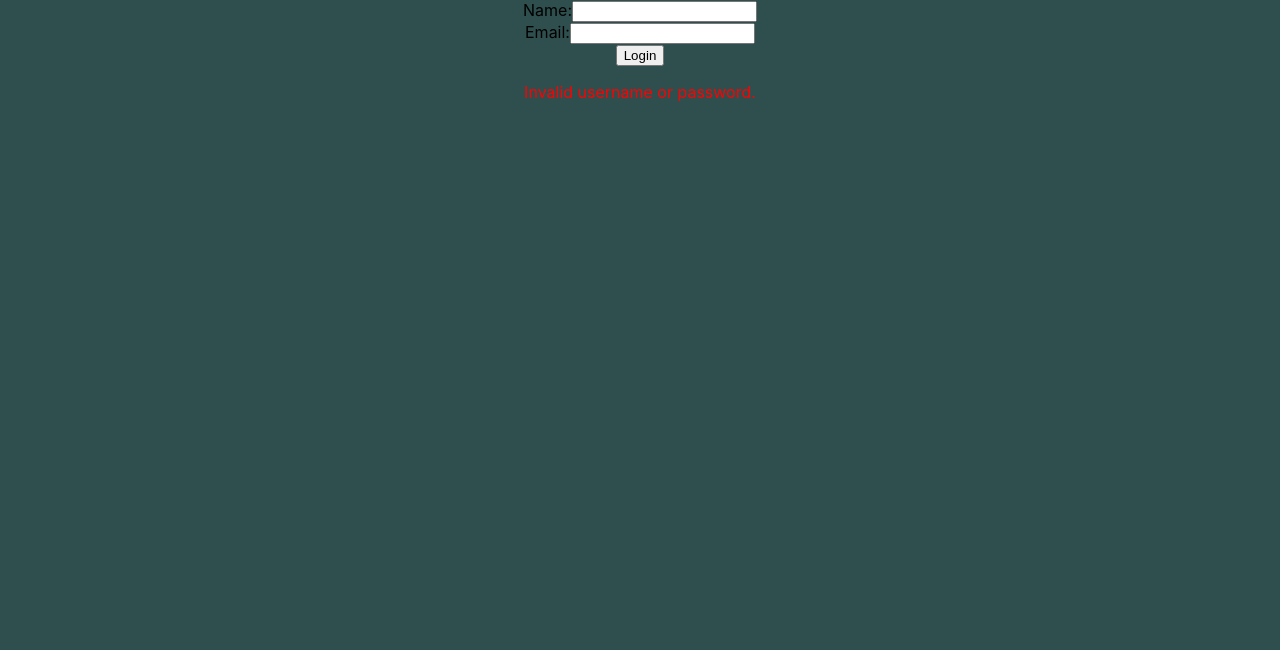
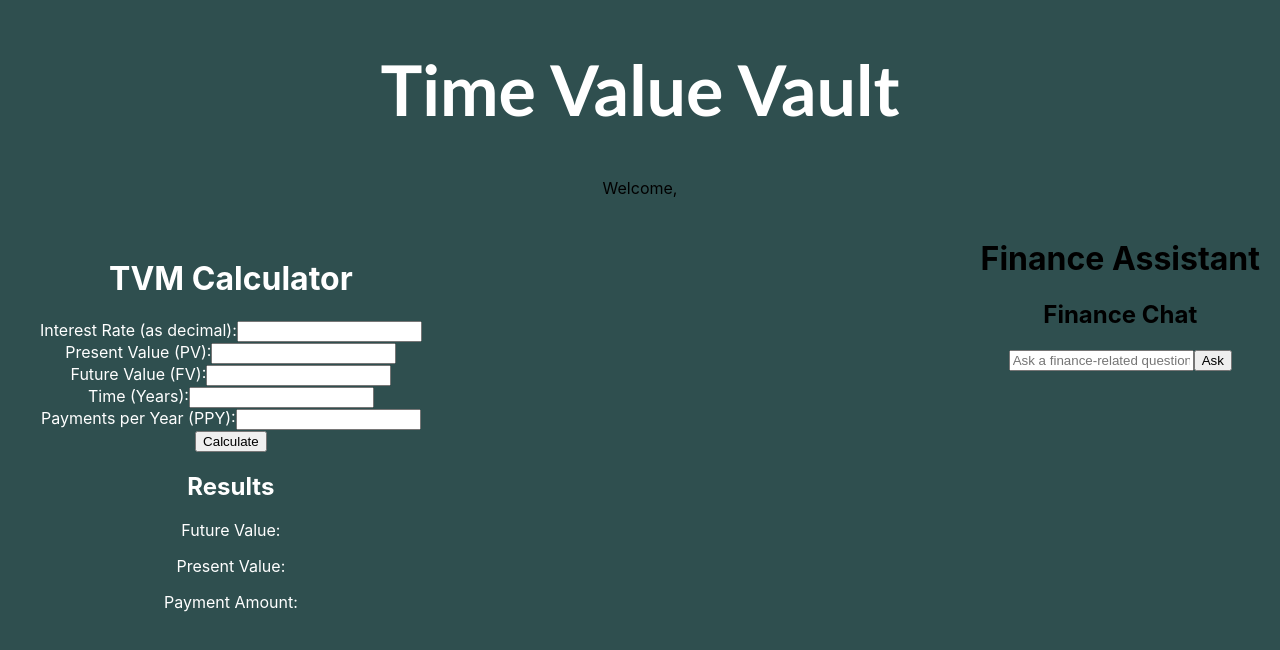
Before and after one commit to myakoobi/hackNC2024, a React (Create React App) app: page / in a window 1280 px wide. Both pictures are taken after a click on the button "Login". Shown: the top 650 px of the page. Built offline with nearby package versions, Linux system fonts and the light colour scheme.

Commit message:
last changes

```diff
--- a/package.json
+++ b/package.json
@@ -3,6 +3,7 @@
   "version": "0.1.0",
   "private": true,
   "dependencies": {
+    "@google/generative-ai": "^0.21.0",
     "@testing-library/jest-dom": "^5.17.0",
     "@testing-library/react": "^13.4.0",
     "@testing-library/user-event": "^13.5.0",
--- a/src/App.css
+++ b/src/App.css
@@ -33,7 +33,7 @@
   display: flex;
   padding: 10px;
   color: white;
-  background-color: darkslategray;
+  background-color: #2f4f4f;
   margin-top: 100px;
   margin-bottom: 50px;
   justify-content: center;
@@ -49,3 +49,11 @@
     transform: rotate(360deg);
   }
 }
+
+.components {
+  display: flex;
+    justify-content: space-between; /* Adjusts space between calculators */
+    align-items: flex-start; /* Aligns items at the top */
+    margin: 20px; /* Adds some margin around the container */
+
+}
--- a/src/App.js
+++ b/src/App.js
@@ -1,56 +1,98 @@
+// import React, { useState } from 'react';
+// import Login from './login';
+// import Tmv from "./TMV"
+// import { sendEmail } from './email';
+// import TotalInterestCalculator from "./interest"
+// import './App.css';
+
+// const App = () => {
+//   const [loanAmount, setLoanAmount] = useState('0');
+//   const [interestRate, setInterestRate] = useState('0');
+//   const [expenses, setExpenses] = useState('0');
+//   const [monthlyPayment, setMonthlyPayment] = useState('');
+//   const [isLogged, setIsLogged] = useState(false);
+//   const [user, setUser] = useState({name: " ", email:""});
+
+//   const handleLogin = (name, email) => {
+//     setUser({name, email});
+//     setIsLogged(true);
+//   };
+
+//   const calculatePayments = () => {
+//     const loan = parseFloat(loanAmount);
+//     const rate = parseFloat(interestRate)/100/12 ;
+//     const months = 12;
+
+//     if (isNaN(loan)|| loan <= 0 || isNaN(rate) || rate <=0){
+//       setMonthlyPayment("Please enter valid numbers!");
+//       return;
+//     }
+//     const monthly = loan * rate / (1 - Math.pow(1 + rate, -months));
+//     const result = `$${monthly.toFixed(2)} per month`;
+//     setMonthlyPayment(result);
+//     sendEmail(user.email, loanAmount, expenses, result);
+//   }
+
+
+//   return (
+//     <div className="App">
+//       {!isLogged ?( <Login onLogin={handleLogin} />
+//       ) : (
+//         <div>
+//           <h1 className='title'> Time Value Vault</h1>
+//           <p className='body'> Enter some information so we can get it calculated! </p>
+//           <p className='body'> Enter your income: </p> <input type="number" id="income" name="income"/>
+//           <p className='body'> Enter the loan amount owed: </p> <input type="number" id="loan" name="loan" onChange={(e) => setLoanAmount(e.target.value)}/>
+//           <p className='body'> Enter the interest rate: </p> <input type="number" id="interest" name="interest" onChange={(e) => setInterestRate(e.target.value)}/>
+//           <p className='body'> Enter your monthly expenses:</p> <input type="number" id="expenses" name="expenses" onChange={(e) => setExpenses(e.target.value)}/>
+//           <button onClick={calculatePayments}>Calculate Payment</button>
+//           <h2 className='result' id="paymentResult">{"Result: " + monthlyPayment}</h2> {/* Display the result here */}
+//          <Tmv/>
+//         </div>
+//       )}
+//     </div>
+//   )
+// };
+// export default App;
+
+// App.js
 import React, { useState } from 'react';
+import './App.css';
 import Login from './login';
-import Tmv from "./TMV"
-import { sendEmail } from './email';
-import TotalInterestCalculator from "./interest"
-import './App.css';
+import Calculator from './calculator';
+import Tmv from './TMV';
+import FinanceChat from './gemini';
+
 
 const App = () => {
-  const [loanAmount, setLoanAmount] = useState('0');
-  const [interestRate, setInterestRate] = useState('0');
-  const [expenses, setExpenses] = useState('0');
-  const [monthlyPayment, setMonthlyPayment] = useState('');
   const [isLogged, setIsLogged] = useState(false);
-  const [user, setUser] = useState({name: " ", email:""});
+  const [user, setUser] = useState({ name: "", email: "" });
 
   const handleLogin = (name, email) => {
-    setUser({name, email});
+    setUser({ name, email });
     setIsLogged(true);
   };
 
-  const calculatePayments = () => {
-    const loan = parseFloat(loanAmount);
-    const rate = parseFloat(interestRate)/100/12 ;
-    const months = 12;
-
-    if (isNaN(loan)|| loan <= 0 || isNaN(rate) || rate <=0){
-      setMonthlyPayment("Please enter valid numbers!");
-      return;
-    }
-    const monthly = loan * rate / (1 - Math.pow(1 + rate, -months));
-    const result = `$${monthly.toFixed(2)} per month`;
-    setMonthlyPayment(result);
-    sendEmail(user.email, loanAmount, expenses, result);
-  }
-
-
   return (
     <div className="App">
-      {!isLogged ?( <Login onLogin={handleLogin} />
+      <h1 className="title">Time Value Vault</h1>
+      {!isLogged ? (
+        <Login onLogin={handleLogin} />
       ) : (
         <div>
-          <h1 className='title'> Time Value Vault</h1>
-          <p className='body'> Enter some information so we can get it calculated! </p>
-          <p className='body'> Enter your income: </p> <input type="number" id="income" name="income"/>
-          <p className='body'> Enter the loan amount owed: </p> <input type="number" id="loan" name="loan" onChange={(e) => setLoanAmount(e.target.value)}/>
-          <p className='body'> Enter the interest rate: </p> <input type="number" id="interest" name="interest" onChange={(e) => setInterestRate(e.target.value)}/>
-          <p className='body'> Enter your monthly expenses:</p> <input type="number" id="expenses" name="expenses" onChange={(e) => setExpenses(e.target.value)}/>
-          <button onClick={calculatePayments}>Calculate Payment</button>
-          <h2 className='result' id="paymentResult">{"Result: " + monthlyPayment}</h2> {/* Display the result here */}
-         <Tmv/>
+          <p>Welcome, {user.name}</p>
+          <div className='components'>
+          {/* <Calculator /> */}
+          <Tmv />
+          <div>
+      <h1>Finance Assistant</h1>
+      <FinanceChat />
+    </div>
+          </div>
         </div>
       )}
     </div>
-  )
+  );
 };
+
 export default App;
--- /dev/null
+++ b/src/calculator.js
@@ -0,0 +1,78 @@
+// Calculator.js
+import React, { useState } from 'react';
+
+const Calculator = ({onCalculate}) => {
+  const [income, setIncome] = useState('');
+  const [loanAmount, setLoanAmount] = useState('');
+  const [interestRate, setInterestRate] = useState('');
+  const [monthlyPayment, setMonthlyPayment] = useState('');
+  const [expenses, setExpenses] = useState('');
+
+
+  const calculatePayments = () => {
+    const loan = parseFloat(loanAmount);
+    const rate = parseFloat(interestRate)/100/12;
+    const months = 12;
+
+    if (isNaN(loan) || loan <= 0 || isNaN(rate) || rate <= 0) {
+        onCalculate(loanAmount, expenses, "Please enter valid numbers!");
+        return;
+    }
+    const monthly = loan * rate / (1 - Math.pow(1 + rate, -12));
+    const result = `&&{monthly.toFixed(2)} per month`;
+    setMonthlyPayment(result);
+    // sendEmail(user.email, loanAmount, expenses, result);
+  };
+
+  return (
+    <div className="calculator">
+      <h2 className="subtitle">Loan Calculator</h2>
+      <p className="body">Enter your income:</p>
+      <p className='body'> Enter some information so we can get it calculated! </p>
+          <p className='body'> Enter your income: </p> <input type="number" id="income" name="income"/>
+          <p className='body'> Enter the loan amount owed: </p> <input type="number" id="loan" name="loan" onChange={(e) => setLoanAmount(e.target.value)}/>
+          <p className='body'> Enter the interest rate: </p> <input type="number" id="interest" name="interest" onChange={(e) => setInterestRate(e.target.value)}/>
+          <p className='body'> Enter your monthly expenses:</p> <input type="number" id="expenses" name="expenses" onChange={(e) => setExpenses(e.target.value)}/>
+          <button onClick={calculatePayments}>Calculate Payment</button>
+          <h2 className='result' id="paymentResult">{"Result: " + monthlyPayment}</h2> {/* Display the result here */}
+      {/* <input
+        type="number"
+        value={income}
+        onChange={(e) => setIncome(e.target.value)}
+        className="input"
+        id = "income"
+      />
+      <p className="body">Enter the loan amount owed:</p>
+      <input
+        type="number"
+        value={loanAmount}
+        onChange={(e) => setLoanAmount(e.target.value)}
+        className="input"
+        id = "loan"
+      />
+       <p className="body">Enter the interest rate:</p>
+      <input
+        type="number"
+        value={interestRate}
+        onChange={(e) => setInterestRate(e.target.value)}
+        className="input"
+        id="interest"
+      />
+      <p className="body">Enter your monthly expenses (interest rate):</p>
+      <input
+        type="number"
+        value={expenses}
+        onChange={(e) => setExpenses(e.target.value)}
+        className="input"
+        id = "expense"
+      />
+      <button onClick={calculatePayments} className="button">
+        Calculate Payment
+      </button>
+      <h2 className='result' id="paymentResult">{"Result: " + monthlyPayment}</h2>
+      <h2 className="result">Result: {monthlyPayment}</h2> */}
+    </div>
+  );
+};
+
+export default Calculator;
--- a/src/gemini.js
+++ b/src/gemini.js
@@ -1,33 +1,98 @@
-const {
-    GoogleGenerativeAI,
-    HarmCategory,
-    HarmBlockThreshold,
-  } = require("@google/generative-ai");
+  // const {
+  //     GoogleGenerativeAI,
+  //     HarmCategory,
+  //     HarmBlockThreshold,
+  //   } = require("@google/generative-ai");
 
-  const apiKey = AIzaSyBTh4wgfwy2fiaQSF7n_QsQpZ3VhdJVV5I ;
+  //   const apiKey = AIzaSyBTh4wgfwy2fiaQSF7n_QsQpZ3VhdJVV5I ;
+  //   const genAI = new GoogleGenerativeAI(apiKey);
+
+  //   const model = genAI.getGenerativeModel({
+  //     model: "gemini-1.5-flash",
+  //   });
+
+  //   const generationConfig = {
+  //     temperature: 1,
+  //     topP: 0.95,
+  //     topK: 40,
+  //     maxOutputTokens: 8192,
+  //     responseMimeType: "text/plain",
+  //   };
+
+  //   async function run() {
+  //     const chatSession = model.startChat({
+  //       generationConfig,
+  //       history: [
+  //       ],
+  //     });
+
+  //     const result = await chatSession.sendMessage("INSERT_INPUT_HERE");
+  //     console.log(result.response.text());
+  //   }
+
+  //   run();
+
+  // src/FinanceChat.js
+import React, { useState } from 'react';
+import { GoogleGenerativeAI } from '@google/generative-ai';
+
+const apiKey = 'AIzaSyBTh4wgfwy2fiaQSF7n_QsQpZ3VhdJVV5I';
 const genAI = new GoogleGenerativeAI(apiKey);
-
-  const model = genAI.getGenerativeModel({
-    model: "gemini-1.5-flash",
-  });
+const model = genAI.getGenerativeModel({ model: 'gemini-1.5-flash' });
 
 const generationConfig = {
   temperature: 1,
   topP: 0.95,
   topK: 40,
   maxOutputTokens: 8192,
-    responseMimeType: "text/plain",
+  responseMimeType: 'text/plain',
 };
 
-  async function run() {
-    const chatSession = model.startChat({
-      generationConfig,
-      history: [
-      ],
-    });
+const FinanceChat = () => {
+  const [input, setInput] = useState('');
+  const [response, setResponse] = useState('');
+  const [loading, setLoading] = useState(false);
 
-    const result = await chatSession.sendMessage("INSERT_INPUT_HERE");
-    console.log(result.response.text());
+  const handleSubmit = async (e) => {
+    e.preventDefault();
+    setLoading(true);
+    setResponse('');
+
+    try {
+      const chatSession = model.startChat({ generationConfig, history: [] });
+      const result = await chatSession.sendMessage(input);
+      setResponse(result.response.text());
+    } catch (error) {
+      console.error('Error:', error);
+      setResponse('An error occurred while fetching the response.');
+    } finally {
+      setLoading(false);
     }
+  };
 
-  run();
+  return (
+    <div>
+      <h2>Finance Chat</h2>
+      <form onSubmit={handleSubmit}>
+        <input
+          type="text"
+          value={input}
+          onChange={(e) => setInput(e.target.value)}
+          placeholder="Ask a finance-related question"
+          required
+        />
+        <button type="submit" disabled={loading}>
+          {loading ? 'Loading...' : 'Ask'}
+        </button>
+      </form>
+      {response && (
+        <div>
+          <h3>Response:</h3>
+          <p>{response}</p>
+        </div>
+      )}
+    </div>
+  );
+};
+
+export default FinanceChat;
--- a/src/login.js
+++ b/src/login.js
@@ -1,45 +1,69 @@
 
-import React, { useState } from "react";
+// import React, { useState } from "react";
 
-export default function Login({ onLogin }) {
-  const [name, setName] = useState("");
-  const [email, setEmail] = useState("");
-  const [error, setError] = useState(false);
+// export default function Login({ onLogin }) {
+//   const [name, setName] = useState("");
+//   const [email, setEmail] = useState("");
+//   const [error, setError] = useState(false);
 
-  const handleLogin = (e) => {
-    e.preventDefault();
+//   const handleLogin = (e) => {
+//     e.preventDefault();
 
-    if (name  && email ) {
-      alert("You have successfully logged in.");
-      onLogin(name, email);
-    }
-     else {
-      setError(true);
-    }
+//     if (name  && email ) {
+//       alert("You have successfully logged in.");
+//       onLogin(name, email);
+//     }
+//      else {
+//       setError(true);
+//     }
+//   };
+
+//   return (
+//     <div>
+//       <form id="login-form" onSubmit={handleLogin}>
+//         <div>
+//           <label>Name:</label>
+//           <input
+//             type="text"
+//             value={name}
+//             onChange={(e) => setName(e.target.value)}
+//           />
+//         </div>
+//         <div>
+//           <label>Email:</label>
+//           <input
+//             type="email"
+//             value={email}
+//             onChange={(e) => setEmail(e.target.value)}
+//           />
+//         </div>
+//         <button type="submit" id="login-form-submit">Login</button>
+//       </form>
+//       {error && <p id="login-error-msg" style={{ color: "red" }}>Invalid username or password.</p>}
+//     </div>
+//   );
+// }
+
+// Login.js
+import React, { useState } from 'react';
+
+const Login = ({ onLogin }) => {
+  // Login.style.color = "white";
+  const [name, setName] = useState('');
+  const [email, setEmail] = useState('');
+
+  const handleLoginClick = () => {
+    onLogin(name, email);
   };
 
   return (
     <div>
-      <form id="login-form" onSubmit={handleLogin}>
-        <div>
-          <label>Name:</label>
-          <input
-            type="text"
-            value={name}
-            onChange={(e) => setName(e.target.value)}
-          />
-        </div>
-        <div>
-          <label>Email:</label>
-          <input
-            type="email"
-            value={email}
-            onChange={(e) => setEmail(e.target.value)}
-          />
-        </div>
-        <button type="submit" id="login-form-submit">Login</button>
-      </form>
-      {error && <p id="login-error-msg" style={{ color: "red" }}>Invalid username or password.</p>}
+      <h2>Login</h2>
+      <input type="text" placeholder="Name" value={name} onChange={(e) => setName(e.target.value)} />
+      <input type="email" placeholder="Email" value={email} onChange={(e) => setEmail(e.target.value)} />
+      <button onClick={handleLoginClick}>Login</button>
     </div>
   );
-}
+};
+
+export default Login;
```
Also changed, not shown: src/signup.js (deleted, +0 -80 lines), 1 other file (tests, documents, lock files or other folders). Lines whose indentation alone changed are shown as unchanged.
